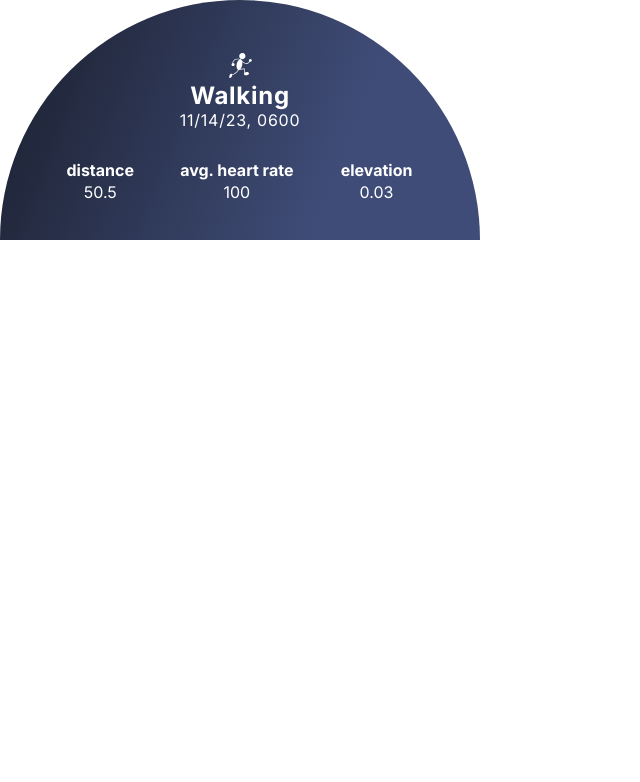
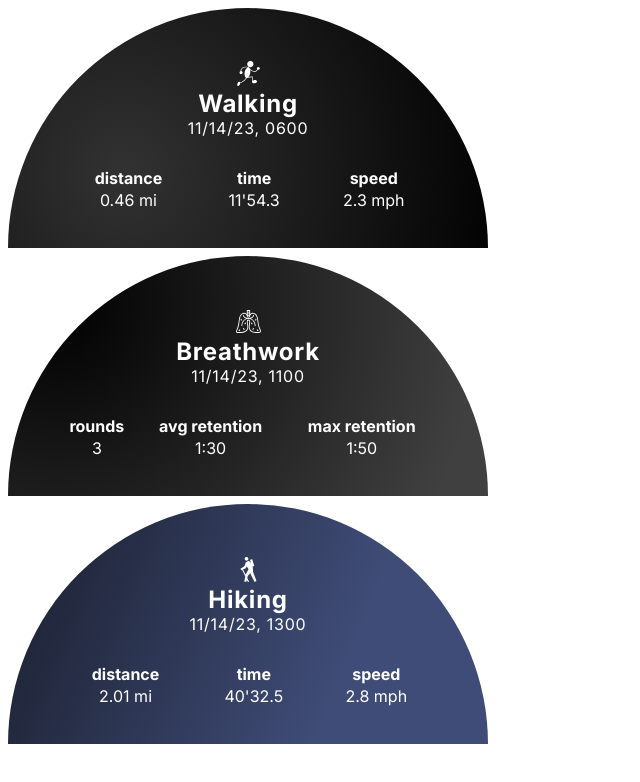
Before and after one commit to michaelpaulcuccia/nextbigthing, a Next.js app in the folder client/: page / in a window 1280 px wide. Shown: the top 782 px of the page, without its empty margins (0-640 px from the left). Built offline with nearby package versions, Linux system fonts and the light colour scheme.

Commit message:
added third box type

```diff
--- a/client/app/components/Box.jsx
+++ b/client/app/components/Box.jsx
@@ -7,10 +7,10 @@ const Root = styled.div`
   width: 20rem;
   height: 12rem;
   border-radius: 12rem 12rem 0 0;
-  color: ${(props) => props.color || "black"};
+  color: white;
   background: ${(props) => props.background || "black"};
-  border: ${(props) => props.border || "black"};
   position: relative;
+  margin: 8px;
 
   //DESKTOP
   @media (min-width: ${breakpoints.MOBILE}) {
@@ -70,9 +70,7 @@ const Overlay = styled.div`
 
 export default function Box({
   className,
-  border,
   background,
-  color,
   activityType,
   image,
   date,
@@ -87,9 +85,7 @@ export default function Box({
   return (
     <Root
       className={className}
-      border={border}
       background={background}
-      color={color}
     >
       <Overlay>
           <Image src={image} width={25} height={25} alt=""/>
--- a/client/app/page.js
+++ b/client/app/page.js
@@ -3,24 +3,51 @@
 import Box from "./components/Box";
 import * as Colors from "./constants/colors";
 import runner from './assets/icons/runner.svg';
+import breathwork from './assets/icons/breathwork.svg';
+import hiking from './assets/icons/hiking.svg';
+
 
 export default function Home() {
   return (
     <>
       <Box
-        border="white"
-        color="white"
-        background={Colors.BLEND_ONE}
+        background={Colors.BLEND_TWO}
         activityType="Walking"
         image={runner}
         date='11/14/23'
         time='0600'
-        stat1="50.5"
-        stat2="100"
-        stat3='0.03'
+        stat1="0.46 mi"
+        stat2="11'54.3"
+        stat3='2.3 mph'
         statData1="distance"
-        statData2="avg. heart rate"
-        statData3="elevation"
+        statData2="time"
+        statData3="speed"
+      />
+      <Box
+        background={Colors.BLEND_THREE}
+        activityType="Breathwork"
+        image={breathwork}
+        date='11/14/23'
+        time='1100'
+        stat1="3"
+        stat2="1:30"
+        stat3='1:50'
+        statData1="rounds"
+        statData2="avg retention"
+        statData3="max retention"
+      />
+      <Box
+        background={Colors.BLEND_ONE}
+        activityType="Hiking"
+        image={hiking}
+        date='11/14/23'
+        time='1300'
+        stat1="2.01 mi"
+        stat2="40'32.5"
+        stat3='2.8 mph'
+        statData1="distance"
+        statData2="time"
+        statData3="speed"
       />
     </>
   );
```
Also changed, not shown: client/app/assets/icons/breathwork.svg (added), client/app/assets/icons/hiking.svg (added).
